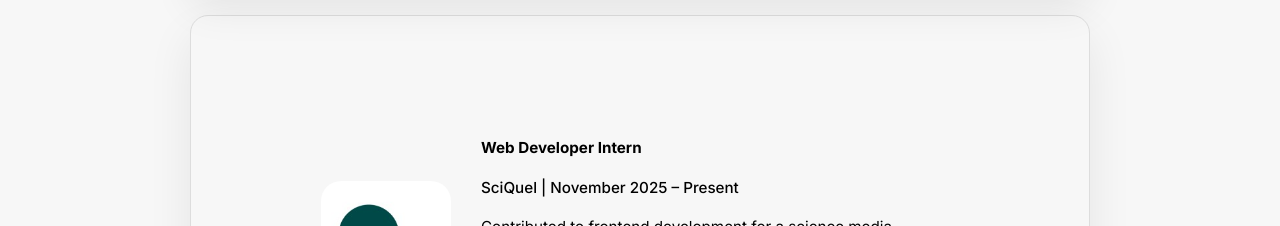
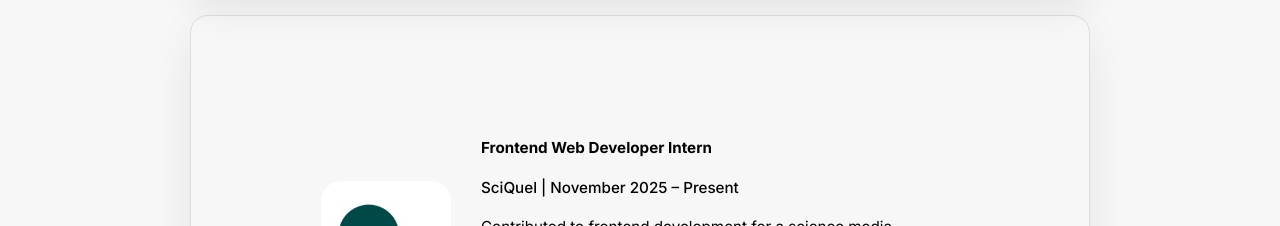
Before and after one commit to Lucas11011/lucas-aurelio-portfolio, a React (Create React App) app: page / in a window 1280 px wide. Shown: the part 840-1066 px from the top of the page. Built offline with nearby package versions, Linux system fonts and the light colour scheme.

Commit message:
minor experience tweak

```diff
--- a/src/components/Experience.js
+++ b/src/components/Experience.js
@@ -25,7 +25,7 @@ function Experience() {
             logo: sciquelLogo,
             company: 'SciQuel',
             siteUrl: 'https://sciquel.org',
-            title: 'Web Developer Intern',
+            title: 'Frontend Web Developer Intern',
             subtitle: 'SciQuel | November 2025 – Present',
             text: 'Contributed to frontend development for a science media organization, building responsive and accessible React components from Figma designs using TypeScript and CSS. Collaborated closely with designers and engineers to maintain visual consistency across the site and iterated on features through code reviews and GitHub-based workflows within an agile team.',
             techStack: [
```
Also changed, not shown: src/logo.svg (deleted).
